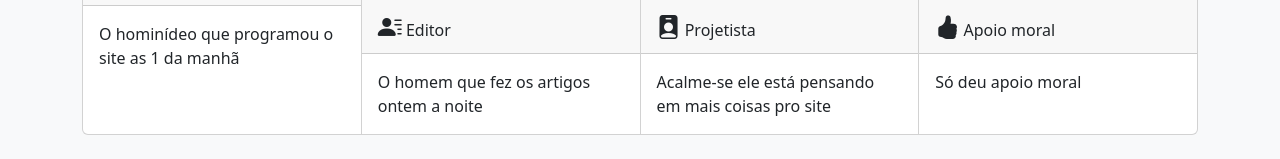
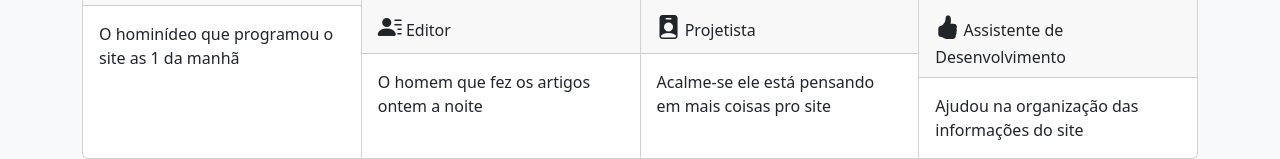
Before and after one commit to Cap-Almondega/indo_de_agro, a plain HTML site: page time.html in a window 1280 px wide. Shown: the part 674-833 px from the top of the page. Before the commit the page ends 809 px from the top, so only its background shows below. Drawn offline with nearby package versions, Linux system fonts and the light colour scheme.

Commit message:
time.html

```diff
--- a/time.html
+++ b/time.html
@@ -87,11 +87,11 @@
                     <div class="card-title display-6">Gustavo Pereira</div>
                     <div class="card-subtitle">
                         <i class="bi bi-hand-thumbs-up-fill fs-4"></i>
-                        Apoio moral
+                        Assistente de Desenvolvimento
                     </div>
                 </div>
                 <div class="card-body">
-                    <p class="card-text">Só deu apoio moral</p>
+                    <p class="card-text">Ajudou na organização das informações do site</p>
                 </div>
             </div>
         </div>
```
